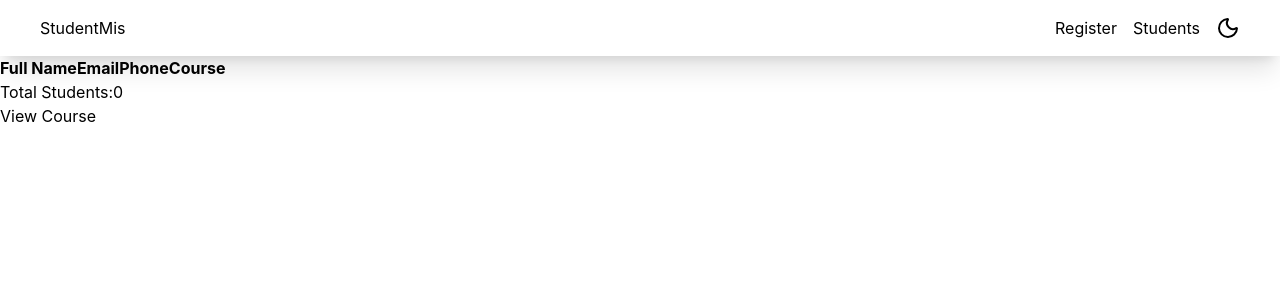
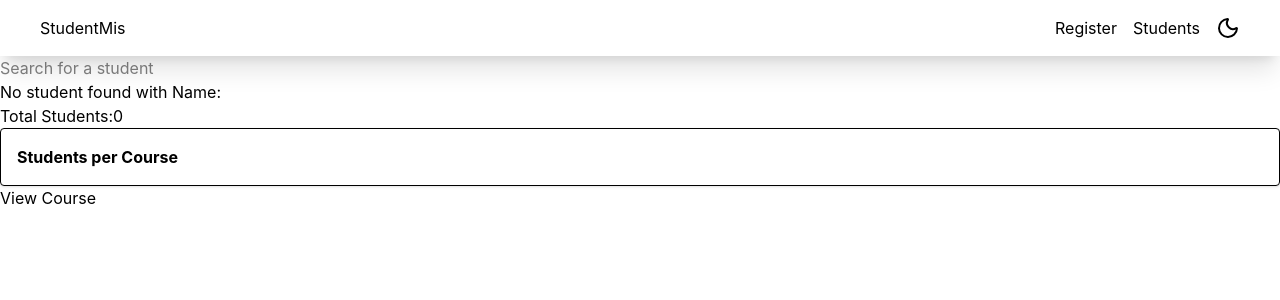
Before and after one commit to ajah-ac/StudentMIS, a React (Vite) app: page /students in a window 1280 px wide. Shown: the top 300 px of the page. Built offline with nearby package versions, Linux system fonts and the light colour scheme.

Commit message:
Adjust studentList

```diff
--- a/src/pages/Students.tsx
+++ b/src/pages/Students.tsx
@@ -1,33 +1,75 @@
 import { useEffect, useState } from "react"
 import { useNavigate } from "react-router"
 
-type student={
-  fullName:string,
-  email:string,
-  phone:string,
-  course:string,
-  id:string
+type student = {
+  fullName: string,
+  email: string,
+  phone: string,
+  course: string,
+  id: string
 }
 const Students = () => {
-  const navigate=useNavigate()
-const [studentList,setList]=useState<student[]>([])
-useEffect(()=>{
-  const storedList=localStorage.getItem('studentList')
-  if(storedList){
-    setList(JSON.parse(storedList))
+  const navigate = useNavigate()
+  const [studentList, setList] = useState<student[]>([])
+  const [search, setSearch] = useState('')
+  useEffect(() => {
+    const storedList = localStorage.getItem('studentList')
+    if (storedList) {
+      setList(JSON.parse(storedList))
+    }
+  }, [])
+
+  const removeStudent=(id: string)=>{
+    const filtered = studentList.filter(s => s.id !== id)
+    alert('Student Removed successfully')
+    setList(filtered)
+    localStorage.setItem('studentList', JSON.stringify(filtered))
   }
-},[])
+  const filteredStudents = studentList
+    .filter(x => x.fullName.toLowerCase().includes(search))
+
+const studentsPerCourse=studentList.reduce((acc:{[key:string]:number},student)=>{
+  const course=student.course;
+  acc[course]=(acc[course] || 0)+1
+  console.log(acc)
+  return acc
+},{} )
+
   return (
     <>
-   <StudentsTable studentList={studentList}/>
-   <h1>Total Students:{studentList.length}</h1>
-  <button onClick={()=>{navigate('/course')}}>View Course</button>
- </>
+      <div>    <input type="text"
+        value={search}
+        onChange={(e: React.ChangeEvent<HTMLInputElement>) => setSearch(e.target.value)}
+        placeholder="Search for a student" />
+      </div>
+      {filteredStudents.length === 0 ? (<p>No student found with Name:{search}</p>) : (
+
+        <StudentsTable
+          removeStudent={removeStudent}
+          studentList={filteredStudents} />)}
+
+      <div> <h1>Total Students:{studentList.length}</h1>
+
+  <div className="border p-4 rounded shadow">
+    <h3 className="font-bold">Students per Course</h3>
+    {Object.entries(studentsPerCourse).map(([course, count]) => (
+      <p key={course}>
+        {course}: {count}
+      </p>
+    ))}
+  </div>
+      </div>
+      <button onClick={() => navigate('/course')}>View Course</button>
+    </>
   )
 }
 
+type Props = {
+  studentList: student[],
+  removeStudent: (id: string) => void
+}
 export default Students
-const StudentsTable = ({ studentList }: { studentList: student[] }) => {
+const StudentsTable = ({ studentList, removeStudent }: Props) => {
   return (
     <table border={1} cellPadding={10}>
       <thead>
@@ -46,7 +88,7 @@ const StudentsTable = ({ studentList }: { studentList: student[] }) => {
             <td>{student.email}</td>
             <td>{student.phone}</td>
             <td>{student.course}</td>
-            <td><button>Delete</button></td>
+            <td><button onClick={() => removeStudent(student.id)}>Delete</button></td>
           </tr>
         ))}
       </tbody>
```
